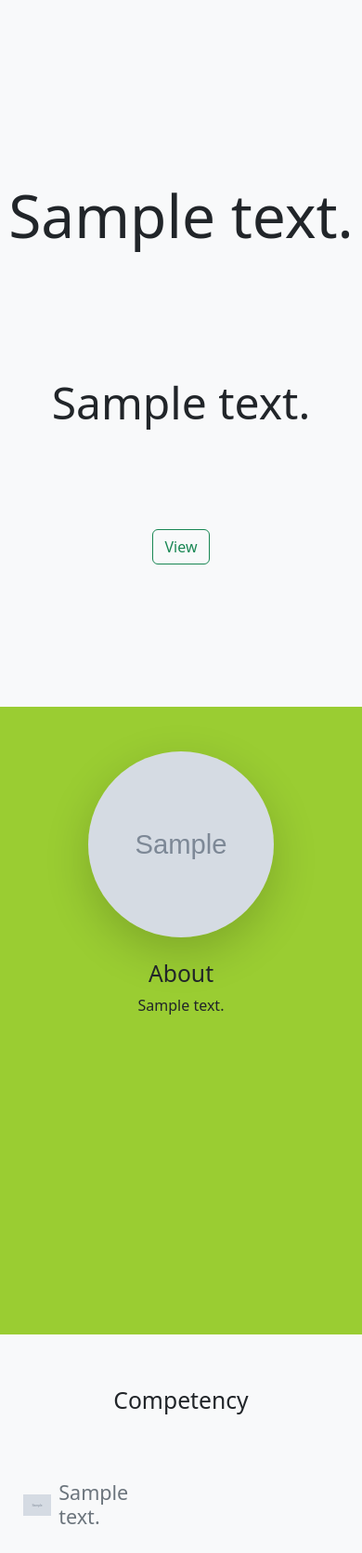
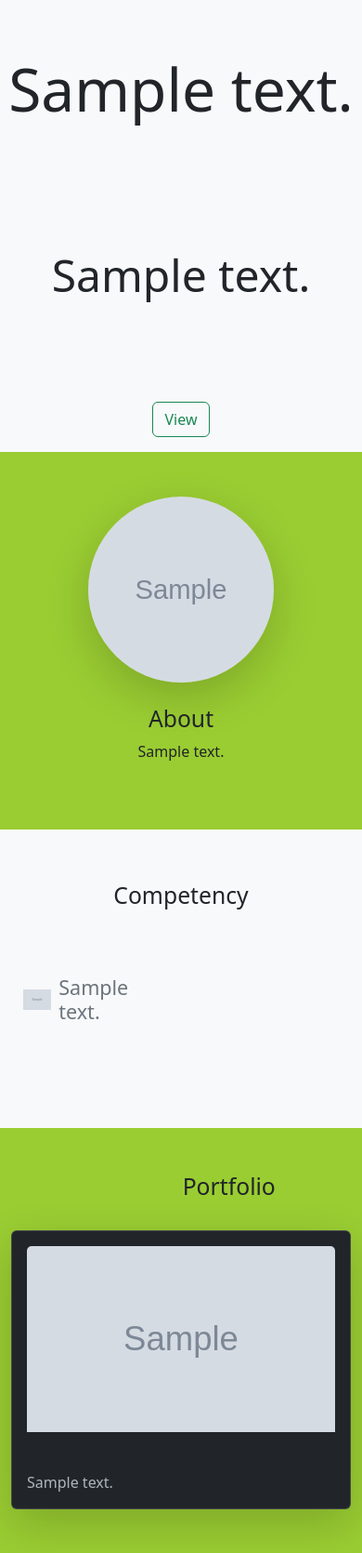
Before and after one commit to Mozetoo/Personal-Website-Portfolio, a Django app: page / in a window 390 px wide; the page is wider, and only the part inside the window is pictured. Shown: the part 56-1726 px from the top of that part at 93% size. Run offline with Django 4.2, Linux system fonts and the light colour scheme; tables that the repository leaves empty hold one stand-in row (values such as "Sample post"); grey boxes marked "Sample" are stand-in pictures; some libraries are stand-ins or nearby versions; some web fonts are replaced.

Commit message:
phone ui

```diff
--- a/home/templates/home/index.html
+++ b/home/templates/home/index.html
@@ -57,7 +57,7 @@
 
     </header>
     <article id="about-time" class="about-page my-0 pb-5">
-        <section class="col-sm-9 col-md-5 col-lg-12 text-center text-lg-left">
+        <section class="col-sm-12 col-md-5 col-lg-12 text-center text-lg-left">
             <div class="row align-items-center justify-content-center pt-5">
                 {% for about in abouts %}
                 <div class="col-lg-2 col-md-2 text-lg-right m-0 m-md-5">
@@ -65,9 +65,11 @@
                 </div>
                 <div class="col-lg-6 col-md-6 m-2">
                     <h2 class="layout-title pt-3">About</h2>
+                    <div class="layout-text-wrapper">
                     <p class="layout-text">
                         {{ about.about_text|linebreaksbr }}
                     </p>
+                    </div>
                 </div>
                 {% endfor %}
             </div>
--- a/static/css/style.css
+++ b/static/css/style.css
@@ -10,7 +10,6 @@
     flex-direction: column;
     align-items: center;
     justify-content: center;
-    height: 90vh;
     background-color: #f8f9fa;
 
 }/* Just for visualization purposes */
@@ -22,7 +21,7 @@
 }
 .about-page {
     background-color: yellowgreen;
-    height: 80vh;
+
 
 }
 .competency-page {
@@ -381,3 +380,7 @@ header.masthead .post-heading .meta a {
         font-size: 1.875rem;
     }
 }
+.layout-text-wrapper {
+    max-height: 100px; /* Adjust the maximum height as needed */
+    overflow: hidden;
+}
```
